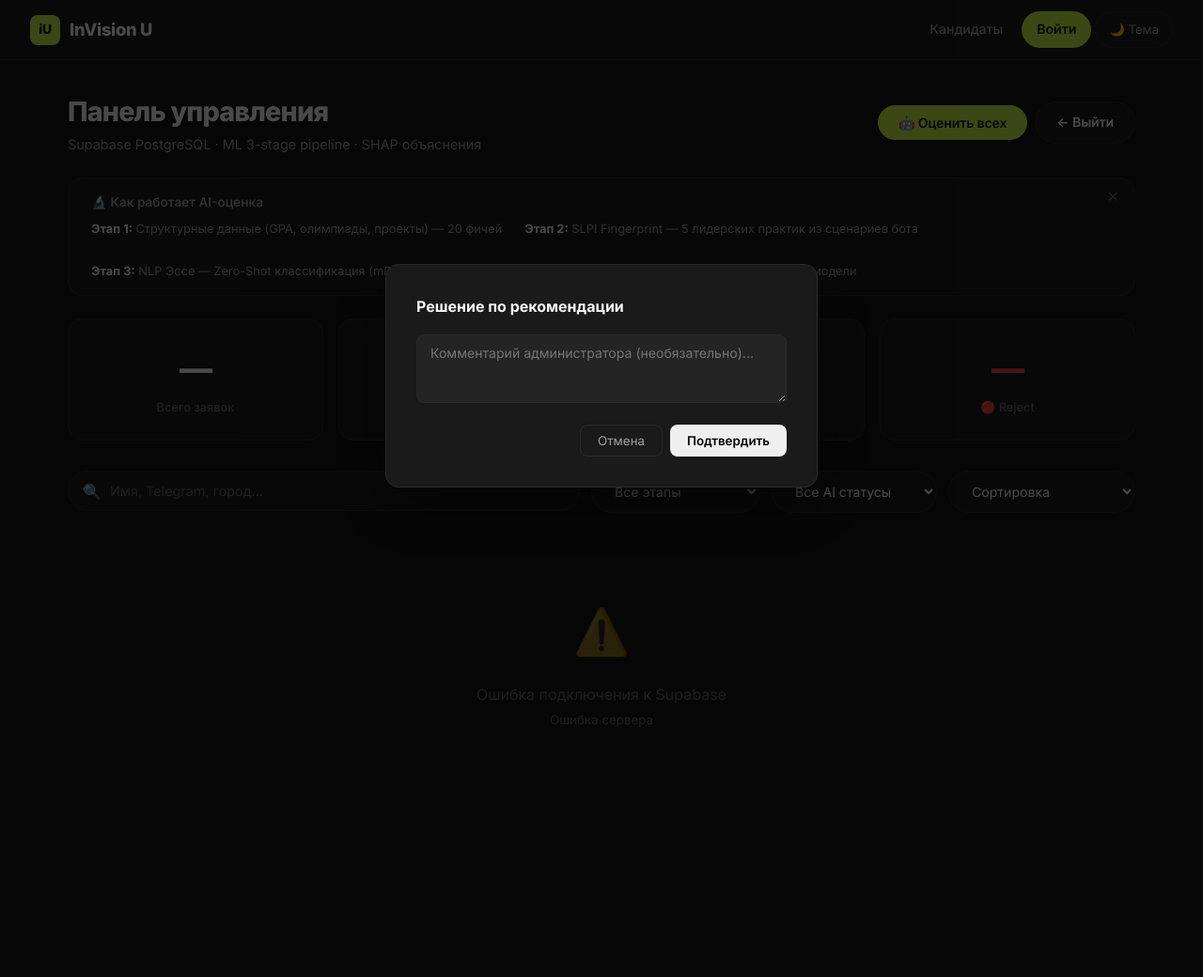
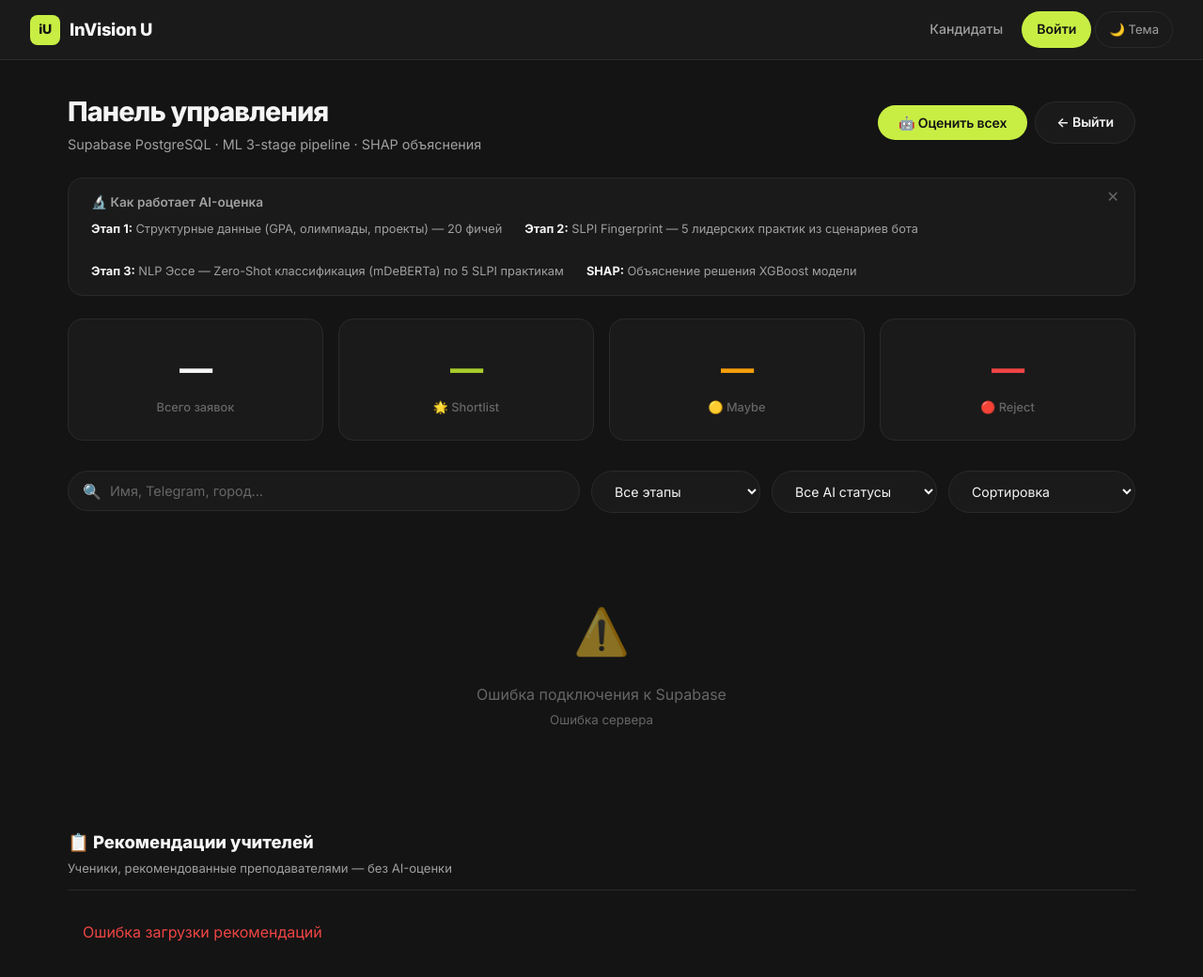
Before and after one commit to overloooooord/innit, a Django app: template backend/frontend/templates/frontend/admin_panel.html in a window 1280 px wide. Shown: the top 1040 px of the page at 94% size. Before the commit the page ends 774 px from the top, so only its background shows below. Run offline with Django 4.2, Linux system fonts and the light colour scheme; the template is opened without the code that fills it, so the values that code supplies are empty.

Commit message:
fix: reduce docker image size using cpu-only pytorch, fix admin modal bug

```diff
--- a/backend/frontend/templates/frontend/admin_panel.html
+++ b/backend/frontend/templates/frontend/admin_panel.html
@@ -90,7 +90,7 @@
 </div>
 
 <!-- Nomination review modal -->
-<div id="reviewModal" style="display:none;position:fixed;inset:0;z-index:2000;background:rgba(0,0,0,0.7);display:flex;align-items:center;justify-content:center;padding:2rem;">
+<div id="reviewModal" style="display:none;position:fixed;inset:0;z-index:2000;background:rgba(0,0,0,0.7);align-items:center;justify-content:center;padding:2rem;">
     <div style="background:var(--bg-card);border-radius:14px;padding:2rem;max-width:460px;width:100%;border:1px solid var(--border);box-shadow:0 20px 60px rgba(0,0,0,0.5);">
         <h3 style="font-size:1rem;font-weight:700;margin-bottom:1rem;" id="reviewTitle">Решение по рекомендации</h3>
         <textarea id="reviewNote" rows="3" placeholder="Комментарий администратора (необязательно)..."
--- a/requirements.txt
+++ b/requirements.txt
@@ -10,6 +10,7 @@ shap>=0.43.0
 
 # NLP (essay analysis)
 transformers
+--extra-index-url https://download.pytorch.org/whl/cpu
 torch
 sentencepiece
 deep-translator
```
Also changed, not shown: backend/db.sqlite3, 1 other file.
